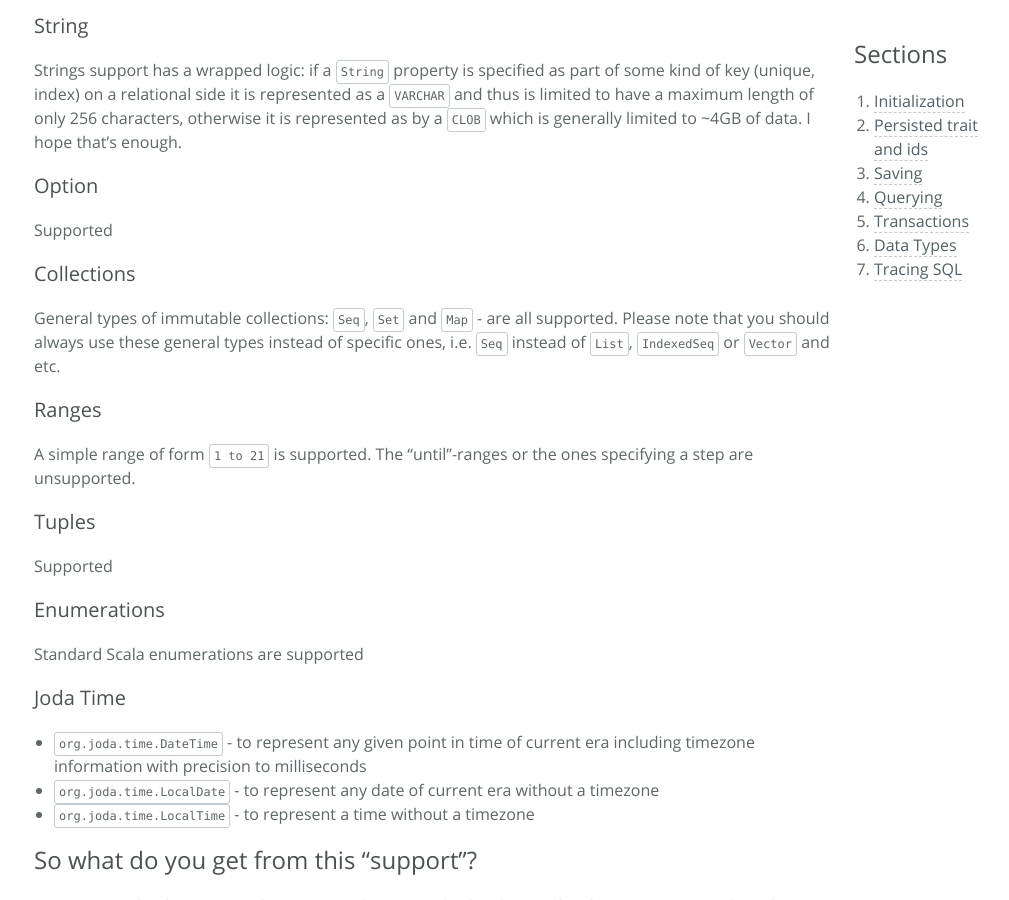
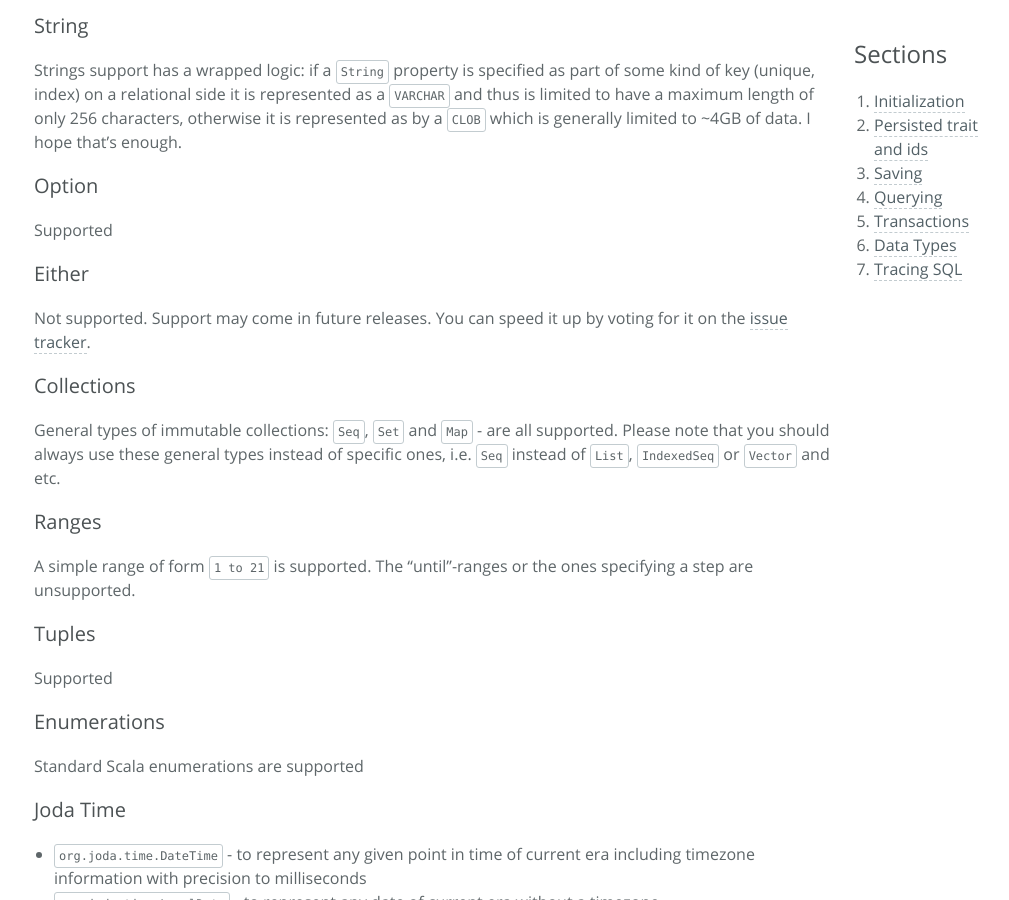
Before and after one commit to sorm/sorm.github.com, a Jekyll site: the page built from Documentation.md, in a window 1280 px wide and 900 px high, scrolled down 7642 px. Shown: the whole window, without its empty margins (206-1215 px from the left). Built offline with Jekyll 4.4.1, drawn with Linux system fonts in a browser that asks for light colours; nearby versions of some CDN libraries; comment, search, counter and statistics services are not loaded.

Commit message:
info on Either support

```diff
--- a/Documentation.md
+++ b/Documentation.md
@@ -335,6 +335,9 @@ Strings support has a wrapped logic: if a `String` property is specified as part
 #### Option
 Supported
 
+#### Either
+Not supported. Support may come in future releases. You can speed it up by voting for it on the [issue tracker](https://github.com/nikita-volkov/sorm/issues).
+
 #### Collections
 General types of immutable collections: `Seq`, `Set` and `Map` - are all supported. Please note that you should always use these general types instead of specific ones, i.e. `Seq` instead of `List`, `IndexedSeq` or `Vector` and etc.
 
@@ -360,6 +363,9 @@ case class A ( map : Map[B, List[Set[(Int, String, Range)]]] )
 case class B ( name : String )
 {% endhighlight %}
 
+
+
+
 ---
 
 ## Tracing SQL
```
